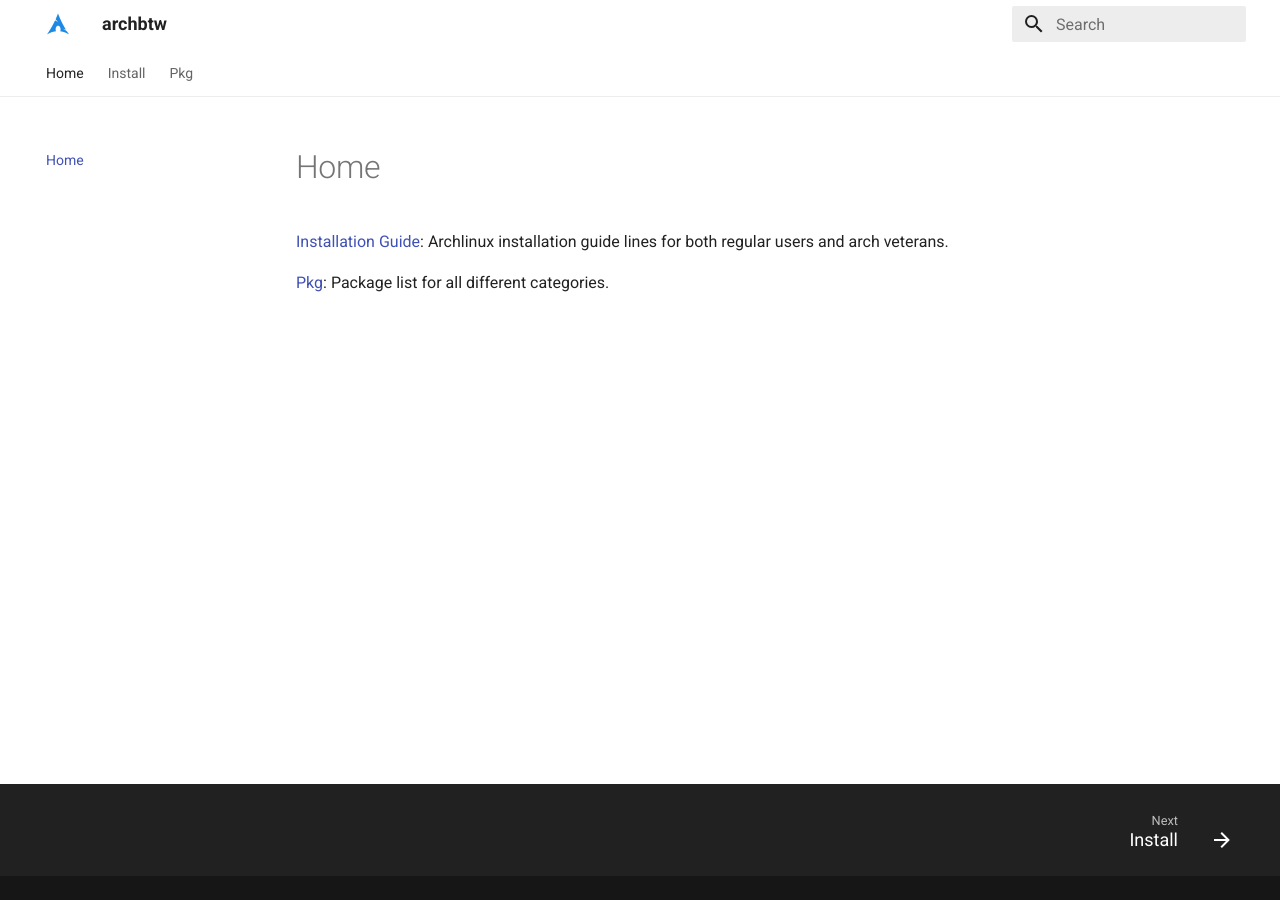
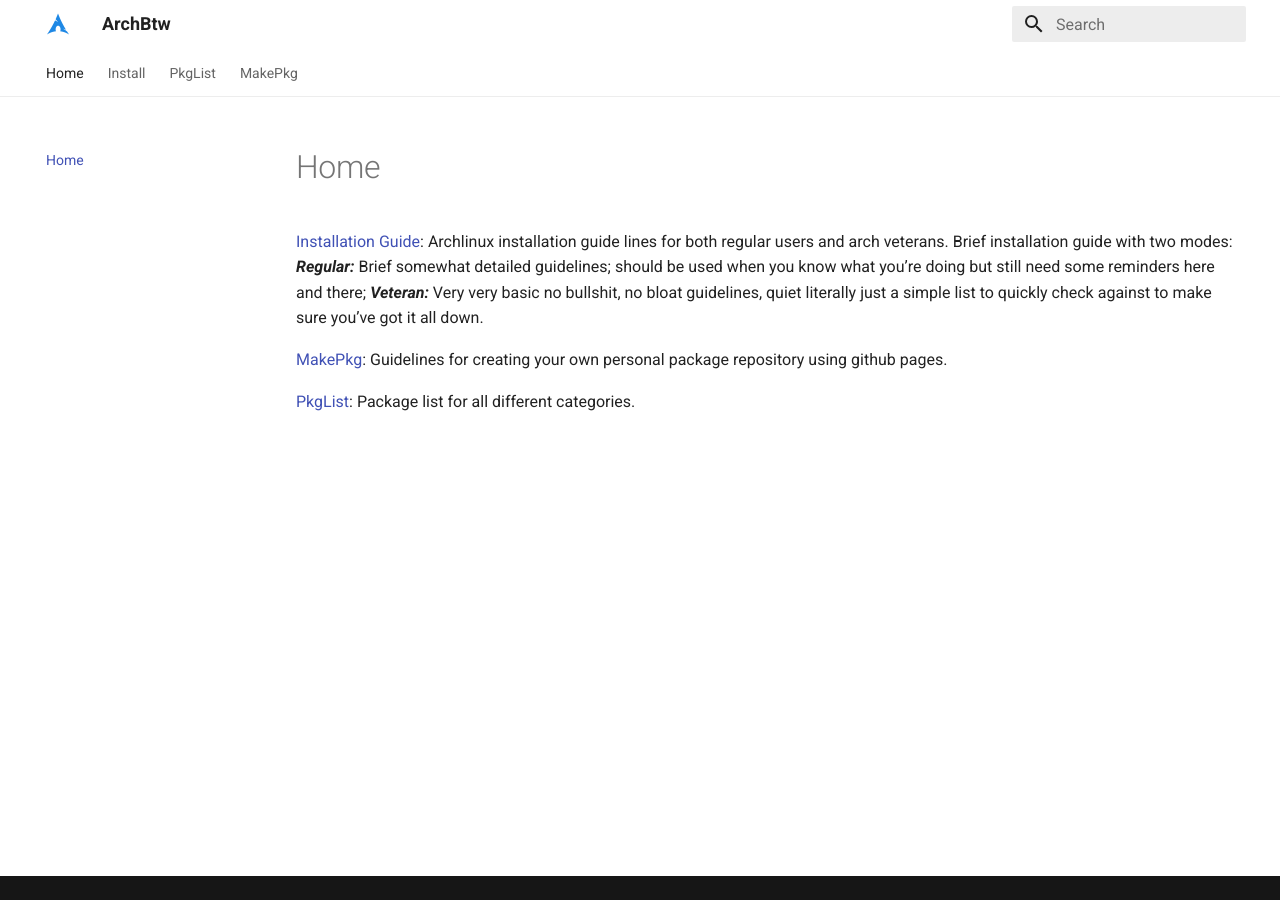
Before and after one commit to l0vemimi/ArchBtw, an MkDocs documentation site: the page built from docs/index.md, in a window 1280 px wide. Built offline with MkDocs 1.6.1 and Material for MkDocs 9.7.7, drawn with Linux system fonts in a browser that asks for light colours; the version menu is left out.

Commit message:
update README, mkdocs.yml, index.md; add makepkg.md; change name pkg.md > pkglist.md

```diff
--- a/docs/index.md
+++ b/docs/index.md
@@ -1,3 +1,5 @@
-[Installation Guide](install.md): Archlinux installation guide lines for both regular users and arch veterans.
+[Installation Guide](install.md): Archlinux installation guide lines for both regular users and arch veterans. Brief installation guide with two modes: ***Regular:*** Brief somewhat detailed guidelines; should be used when you know what you're doing but still need some reminders here and there; ***Veteran:*** Very very basic no bullshit, no bloat guidelines, quiet literally just a simple list to quickly check against to make sure you've got it all down.
 
-[Pkg](pkg.md): Package list for all different categories.
+[MakePkg](makepkg.md): Guidelines for creating your own personal package repository using github pages.
+
+[PkgList](pkglist.md): Package list for all different categories.
--- a/mkdocs.yml
+++ b/mkdocs.yml
@@ -1,13 +1,13 @@
 # material wiki: https://squidfunk.github.io/mkdocs-material
-site_name: archbtw
+site_name: ArchBtw
 site_author: mimi
-site_url: https://l0vemimi.github.io/arch-btw/
+site_url: https://l0vemimi.github.io/ArchBtw/
 #edit_uri: edit/main/docs/ # if the repo is tied to the doc
 nav:
   - Home: 'index.md'
   - Install: 'install.md'
-  - Pkg: 'pkg.md'
-#  - wiki: 'wiki.md'
+  - PkgList: 'pkglist.md'
+  - MakePkg: 'makepkg.md'
 extra_css:
   - stylesheets/extra.css
 dev_addr: 127.0.0.1:8001
@@ -19,7 +19,7 @@
   palette:
     primary: white
 #    primary: custom
-    accent: lightblue
+    accent: light blue
     scheme: default  # light mode
 #    scheme: slate    # dark mode
       #
@@ -82,7 +82,7 @@
     - search.highlight
     - search.share
     - header.autohide
-    - navigation.footer
+#    - navigation.footer
     - content.action.edit
     - content.code.copy
     - content.code.select
@@ -138,25 +138,3 @@
   - pymdownx.tabbed:
       alternate_style: true
   - pymdownx.tasklist:
-      custom_checkbox: true
-      #
-      ## navigation, table of contents, path can be hidden from the sidebar by putting these
-      ## lines into the .md document
-      #---
-      #hide:
-      #  - navigation
-      #  - toc
-      #  - path
-      #---
-      #
-      # Page title
-      #...
-      ## to exclude search items put this into the .md documen
-      #---
-      #search:
-      #  exclude: true
-      #---
-      # Page title
-      #...
-      ## or to exclude content from search place below as relevant
-      # ## Section 2 { data-search-exclude }
```
Also changed, not shown: README.md (+12 -4 lines), docs/makepkg.md (added, +115 -0 lines), docs/pkg.md (deleted, +0 -151 lines), docs/pkglist.md (added, +21 -0 lines), docs/wiki.md (deleted, +0 -24 lines).
